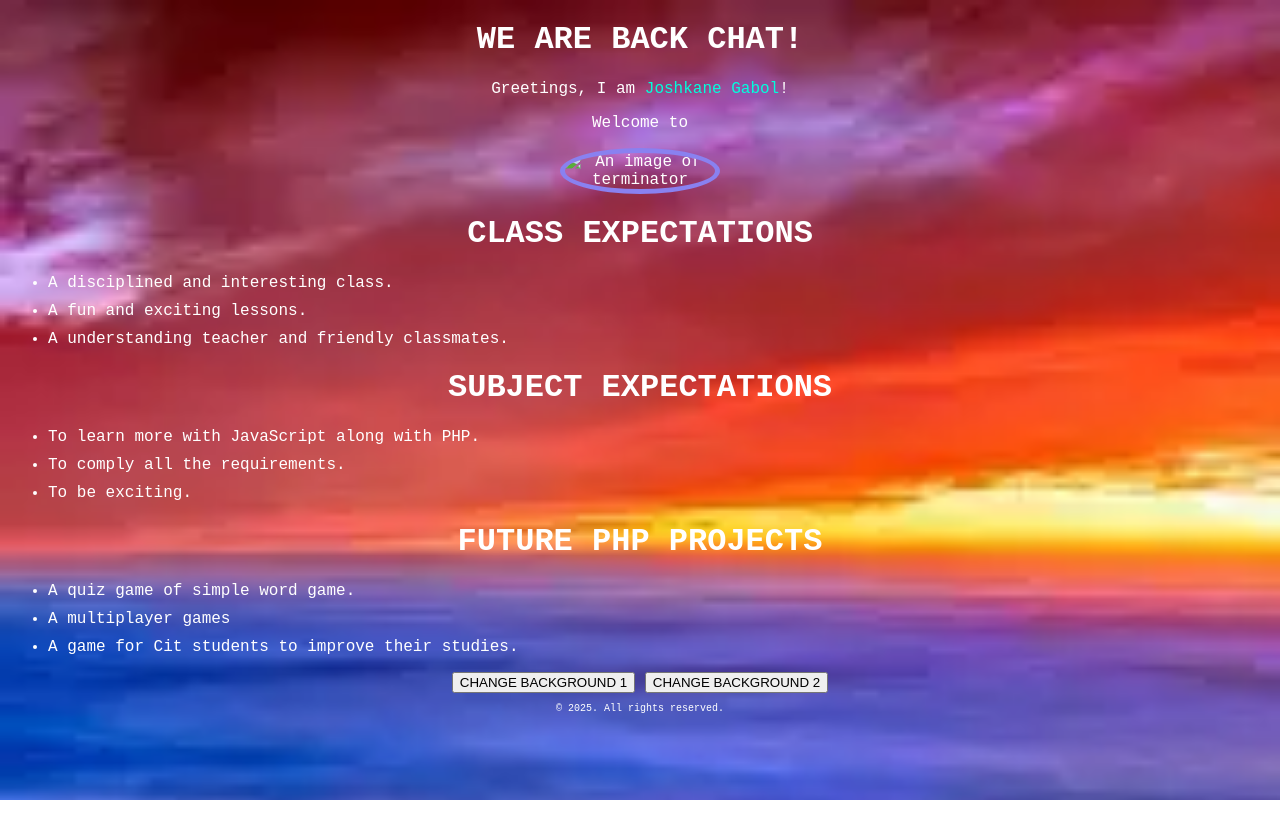
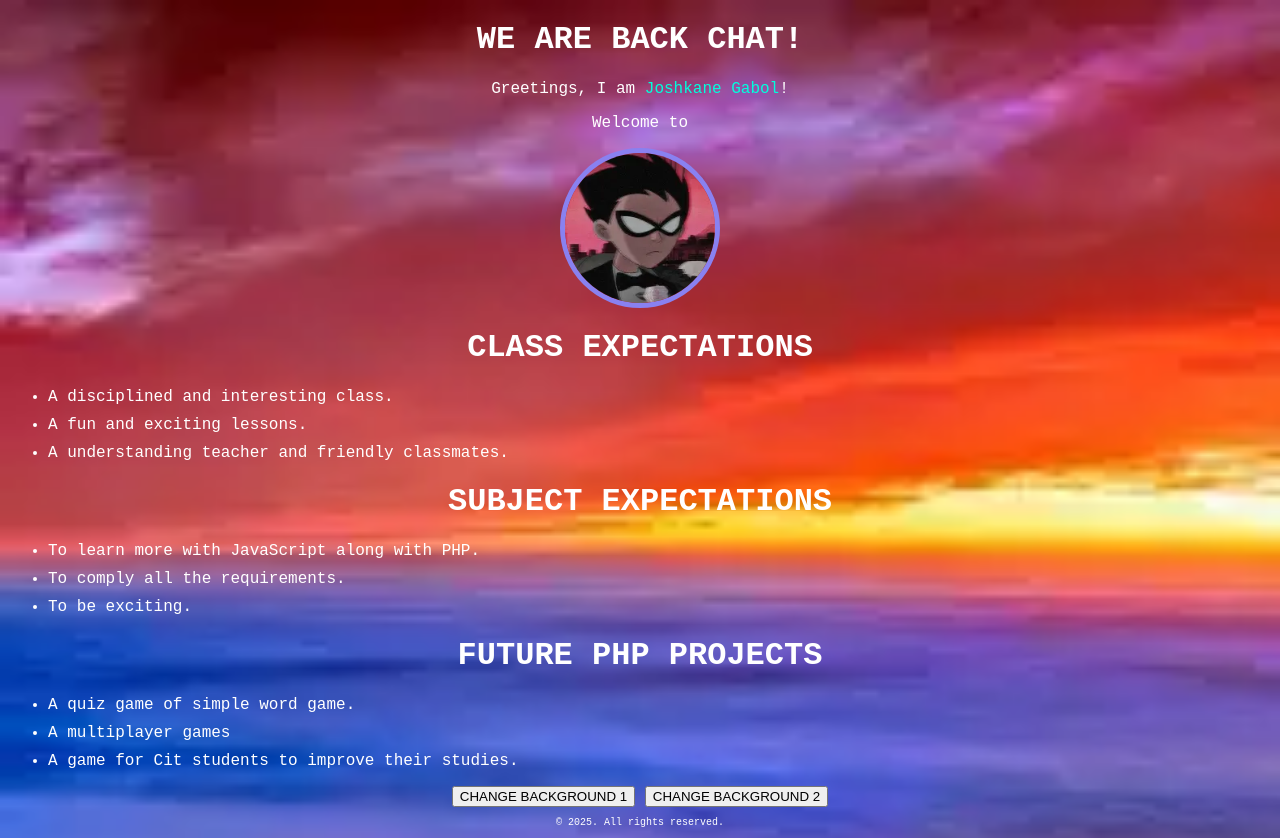
Before and after one commit to JoshkaneGabol/act2, a plain HTML site: page index.html in a window 1280 px wide. Before the commit the page ends 800 px from the top, so only its background shows below. Drawn offline with Linux system fonts and the light colour scheme; files whose address does not match are found by name.

Commit message:
Update index.html

```diff
--- a/index.html
+++ b/index.html
@@ -10,7 +10,7 @@
     <h1 id="Header">WE ARE BACK CHAT!</h1>
     <p id="subHeader">Greetings, I am <span id="name">Joshkane Gabol</span>!</p>
     <p id="subHeader">Welcome to </p>
-    <img src="./assets/robin.webp" id="fred" alt="An image of terminator">
+    <img src="robin.webp" id="fred" alt="An image of terminator">
 
     <h1 class="moreHeaders">CLASS EXPECTATIONS</h1>
     <ul>
```
